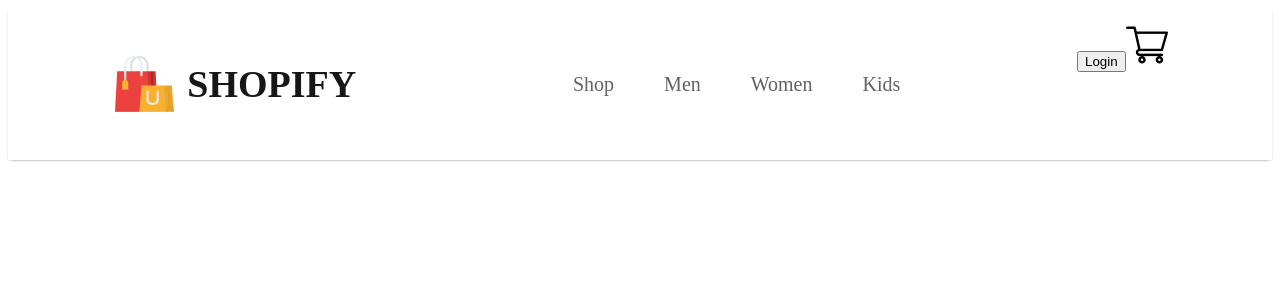
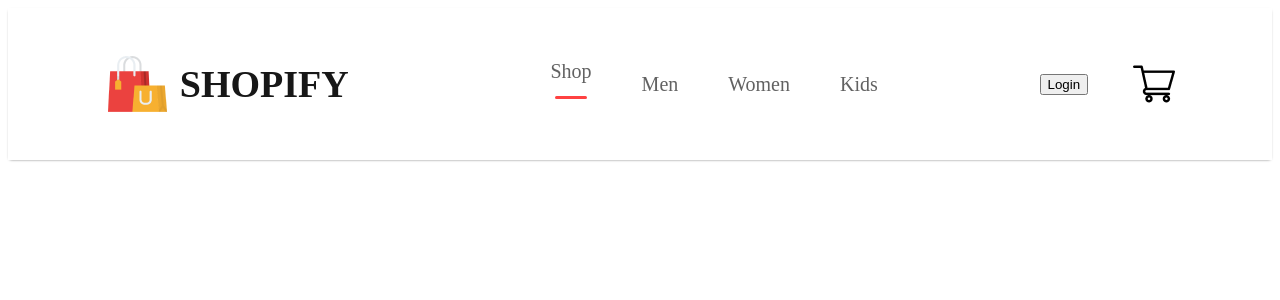
Before and after one commit to huzaifagamer1010/E-commerce, a React (Vite) app in the folder frontend/: page / in a window 1280 px wide. Shown: the top 300 px of the page. Built offline with nearby package versions, Linux system fonts and the light colour scheme.

Commit message:
CSS updated

```diff
--- a/frontend/src/Components/Navbar/Navbar.css
+++ b/frontend/src/Components/Navbar/Navbar.css
@@ -21,5 +21,25 @@
     gap: 50px;
     color: #626262;
     font-size: 20px;
-
+    font-weight: 500;
 }
+.nav-menu li{
+    display: flex;
+    flex-direction: column;
+    align-items: center;
+    justify-content: center;
+    gap: 3px;
+    cursor: pointer;
+}
+.nav-menu hr{
+    border: none;
+    width: 80%;
+    height: 3px;
+    border-radius: 10px;
+    background: #FF4141;
+}
+.nav-login-cart{
+    display: flex;
+    align-items: center;
+    gap:45px
+}
--- a/frontend/src/Components/Navbar/Navbar.jsx
+++ b/frontend/src/Components/Navbar/Navbar.jsx
@@ -10,7 +10,7 @@ const Navbar = () => {
         <p>SHOPIFY</p>
       </div>
     <ul className='nav-menu'>
-      <li>Shop</li>
+      <li>Shop<hr/></li>
       <li>Men</li>
       <li>Women</li>
       <li>Kids</li>
```
